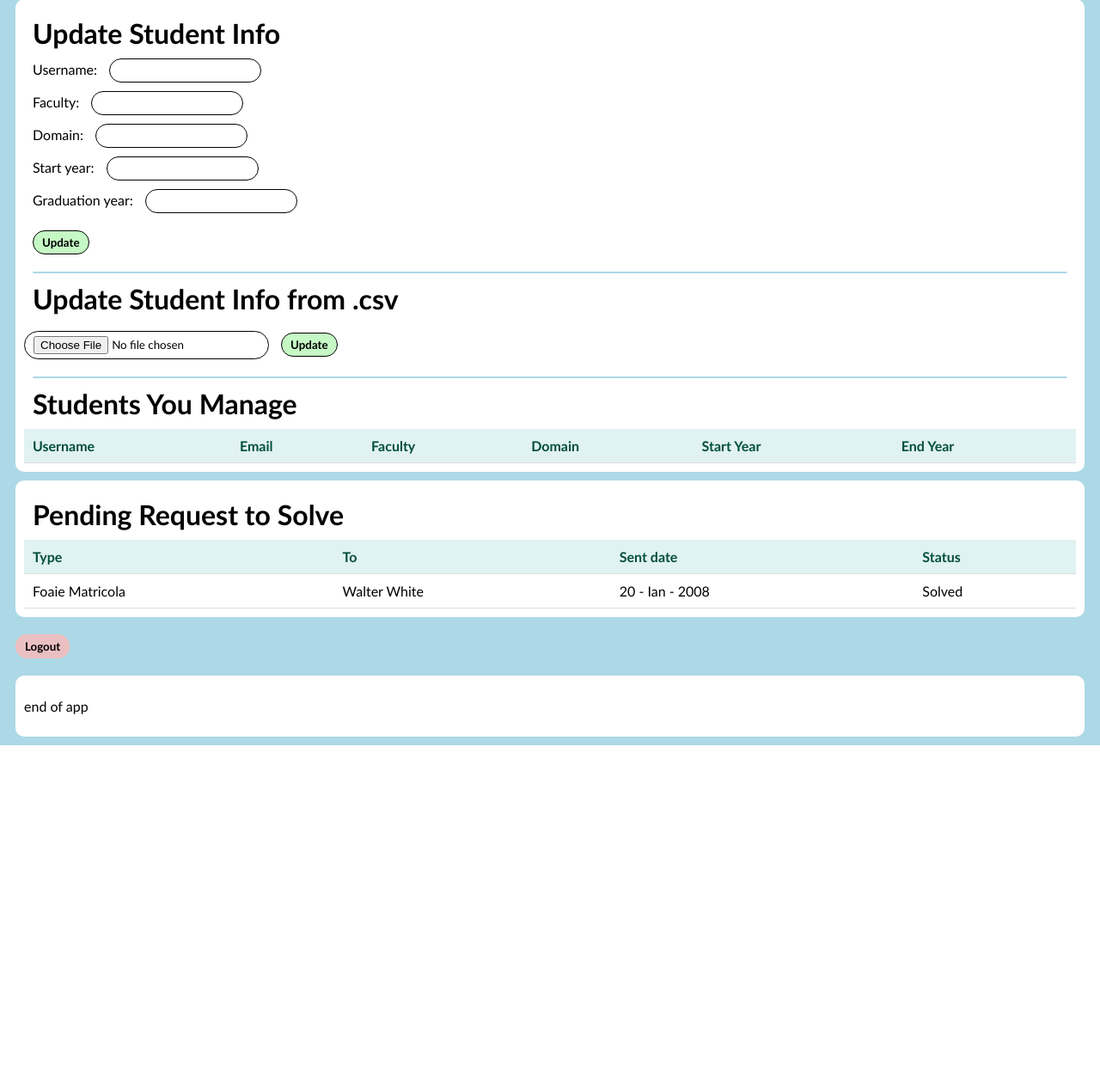
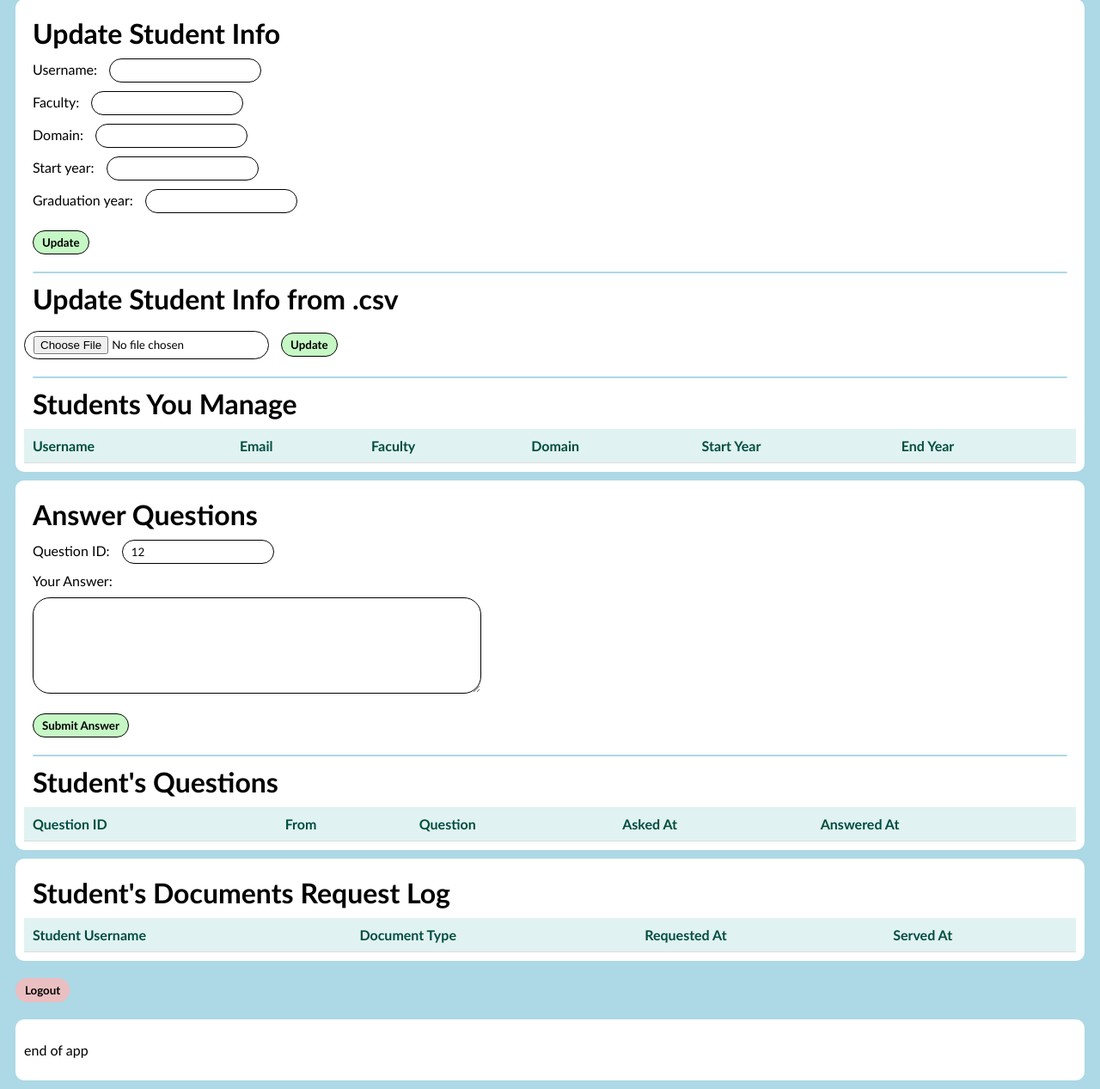
Before and after one commit to AlexandruDanielBarbu/student-request-manager-v2, a Flask app: template templates/employee_dashboard.html in a window 1280 px wide. Shown: the part 199-1466 px from the top of the page at 86% size. Before the commit the page ends 1066 px from the top, so only its background shows below. Run offline with Flask 3, Linux system fonts and the light colour scheme; the template is opened without the code that fills it, so the values that code supplies are empty.

Commit message:
Worked on the employee side of answering questions. Also added a table of logs to the employee dashboard.
Signed-off-by: Barbu Alexandru Daniel <barbualex.daniel2004@gmail.com>

```diff
--- a/app.py
+++ b/app.py
@@ -607,8 +607,16 @@ def employee_dashboard():
 
     employee = User.query.filter_by(username=current_user.username).first()
     all_students = employee.students_under_care.all()
+    student_questions = Question.query.filter_by(employee_id=current_user.id).all()
+    all_logs = Log.query.limit(6).all()
 
-    return render_template('employee_dashboard.html', now_user=current_user, students=all_students)
+    return render_template(
+        'employee_dashboard.html',
+        now_user = current_user,
+        students = all_students,
+        student_questions = student_questions,
+        all_logs = all_logs
+    )
 
 @app.route('/student-dashboard', methods=['GET', 'POST'])
 @login_required
@@ -720,8 +728,10 @@ def student_dashboard():
                 model="gemini-2.0-flash",
                 contents=f"{question_text}"
             )
+
             question_entry = Question(
                 student_id      = current_user.student_info.id,
+                employee_id     = current_user.student_info.responsible_employee_id,
                 question_text   = question_text,
                 ai_answer       = response.text
             )
--- a/static/css/style.css
+++ b/static/css/style.css
@@ -25,7 +25,7 @@ body {
 .card label {
   margin: 10px;
 }
-.card h1 {
+.card h1, .card h2 {
   margin: 10px;
 }
 .card input, .card .textarea, .card select {
@@ -130,4 +130,5 @@ table tr {
 .textarea {
   width: 500px;
   height: 100px;
+  margin: 10px;
 }/*# sourceMappingURL=style.css.map */
--- a/static/css/style.scss
+++ b/static/css/style.scss
@@ -40,7 +40,7 @@ body {
         margin: 10px;
     }
 
-    h1 {
+    h1, h2 {
         margin: 10px;
     }
 
@@ -170,4 +170,5 @@ table {
     @extend input;
     width: 500px;
     height: 100px;
+    margin: 10px;
 }
--- a/templates/employee_dashboard.html
+++ b/templates/employee_dashboard.html
@@ -18,7 +18,7 @@
         </form>
     </div>
 
-    <!-- Update Student Info -->
+    <!-- Student Management -->
     <div class="card">
         <h1>Update Student Info</h1>
         <form action="/employee-dashboard" method="POST">
@@ -82,28 +82,70 @@
 
     <!-- Requests -->
     <div class="card">
-        <h1>Pending Request to Solve</h1>
+        <h1>Answer Questions</h1>
+        <form action="/employee_dashboard" method="post">
+            <label for="question_id">Question ID:</label>
+            <input type="number" name="question_id" value="12"><br>
+
+            <label for="employee_answer">Your Answer:</label><br>
+            <textarea id="employee_answer" name="employee_answer" rows="5" cols="40" class="textarea"></textarea><br>
+
+            <input type="submit" class="good_btn" value="Submit Answer">
+        </form>
+
+        <hr class="employee_hr">
+
+        <h1>Student's Questions</h1>
         <table>
             <thead>
                 <tr>
-                    <th>Type</th>
-                    <th>To</th>
-                    <th>Sent date</th>
-                    <th>Status</th>
+                    <th>Question ID</th>
+                    <th>From</th>
+                    <th>Question</th>
+                    <th>Asked At</th>
+                    <th>Answered At</th>
                 </tr>
             </thead>
 
             <tbody>
+                {% for question in student_questions %}
                     <tr>
-                        <td>Foaie Matricola</td>
-                        <td>Walter White</td>
-                        <td>20 - Ian - 2008</td>
-                        <td>Solved</td>
+                        <td>{{ question.id }}</td>
+                        <td>{{ question.student.user.username }}</td>
+                        <td>{{ question.question_text }}</td>
+                        <td>{{ question.asked_at}}</td>
+                        <td>{{ question.answered_by_employee_at }} </td>
                     </tr>
+                {% endfor %}
             </tbody>
         </table>
     </div>
 
+    <div class="card">
+        <h1>Student's Documents Request Log</h1>
+        <table>
+            <thead>
+                <tr>
+                    <th>Student Username</th>
+                    <th>Document Type</th>
+                    <th>Requested At</th>
+                    <th>Served At</th>
+                </tr>
+            </thead>
+
+            <tbody>
+                {% for log in all_logs %}
+                    <tr>
+                        <td>{{ log.user.username }}</td>
+                        <td>{{ log.document_type }}</td>
+                        <td>{{ log.requested_at }}</td>
+                        <td>{{ log.served_at}}</td>
+                    </tr>
+                {% endfor %}
+            </tbody>
+        </table>
+
+    </div>
     <!-- Logout btn -->
      <form action="" method="POST">
         <input class="bad_btn" type="submit" name="logout" id="logout" value="Logout">
```
Also changed, not shown: 1 other file.
